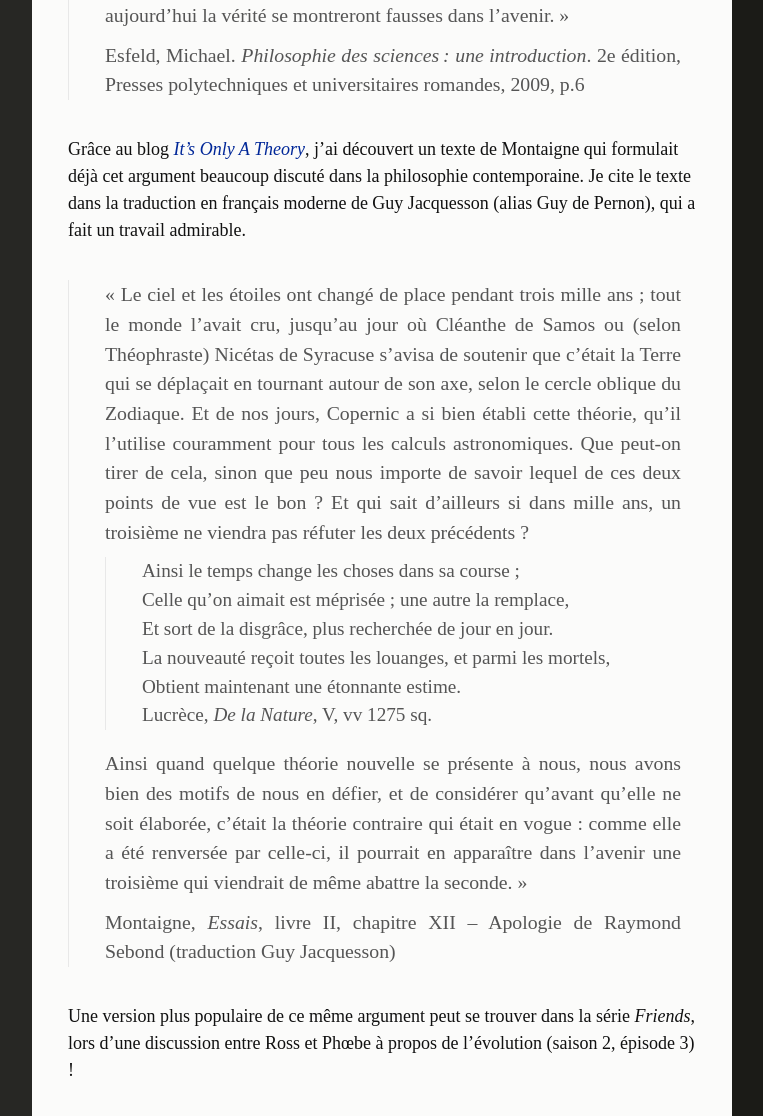
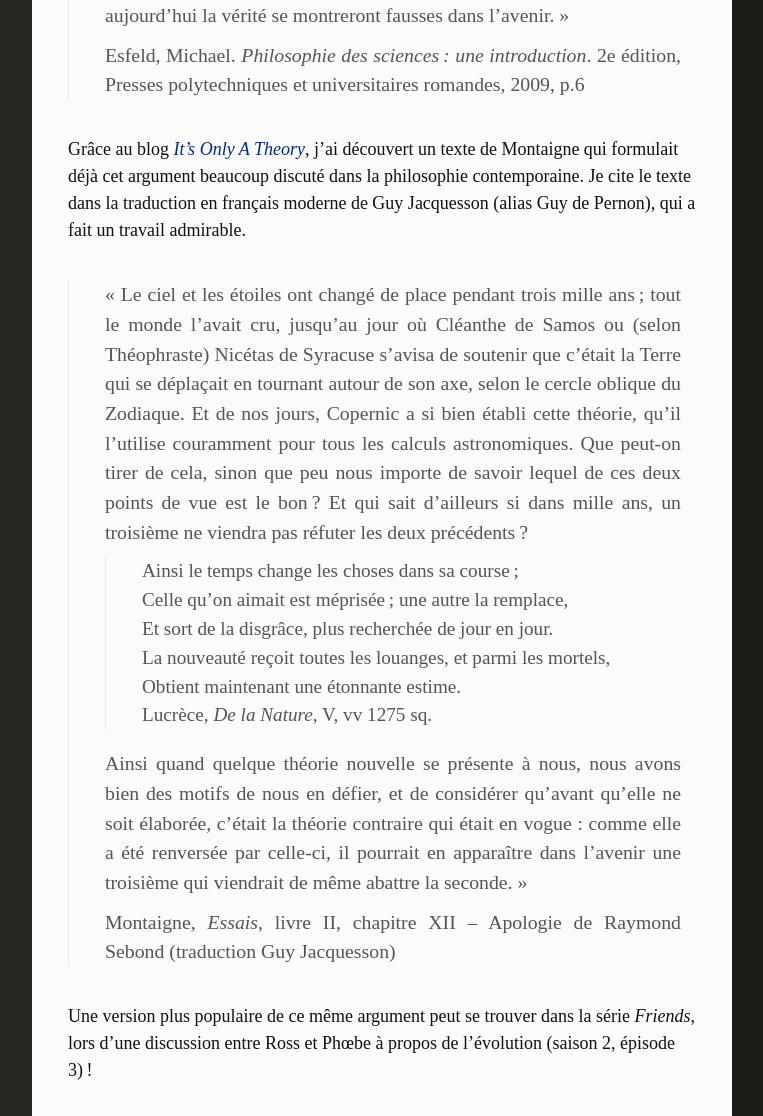
Before and after one commit to eyssette/Blog, a Jekyll site: the page built from _posts/2021-04-30-Montaigne-et-la-méta-induction-pessimiste.md, in a window 1280 px wide, cut to the strip 717-1833 px from the top of the page. Shown: the whole strip, without its empty margins (388-1151 px from the left). Built offline with Jekyll 4.4.1, drawn with Linux system fonts in a browser that asks for light colours; nearby versions of some CDN libraries; some web fonts are replaced; comment, search, counter and statistics services are not loaded.

Commit message:
Add : Règles typographiques fr

```diff
--- a/_layouts/post.html
+++ b/_layouts/post.html
@@ -31,7 +31,7 @@ layout: default
   </header>
 
   <div class="post-content e-content" itemprop="articleBody">
-    {{ content }}
+    {{ content | replace: ' :', '&#160;:' | replace: ' %', '&#160;%'| replace: ' ;', '<span style="white-space:nowrap">&thinsp;</span>;' | replace: ' !', '<span style="white-space:nowrap">&thinsp;</span>!' | replace: ' ?', '<span style="white-space:nowrap">&thinsp;</span>?' | replace: 'cf. ', '<em>cf.</em> ' }}
 
     <div class="discussions"><p>Pour discuter de ce post : contactez-moi via <a href="https://www.facebook.com/cedric.eyssette">facebook</a>, <a href="https://twitter.com/Cedric_Eyssette">twitter</a>, ou par <a href="ma&#105;l&#116;o&#58;c%6&#53;%64%&#55;2ic&#46;&#101;%79&#37;73%73&#37;&#54;5&#116;%74e&#64;g&#109;ai%6C&#46;%6&#51;om">mail</a></p></div>
   </div>
```
